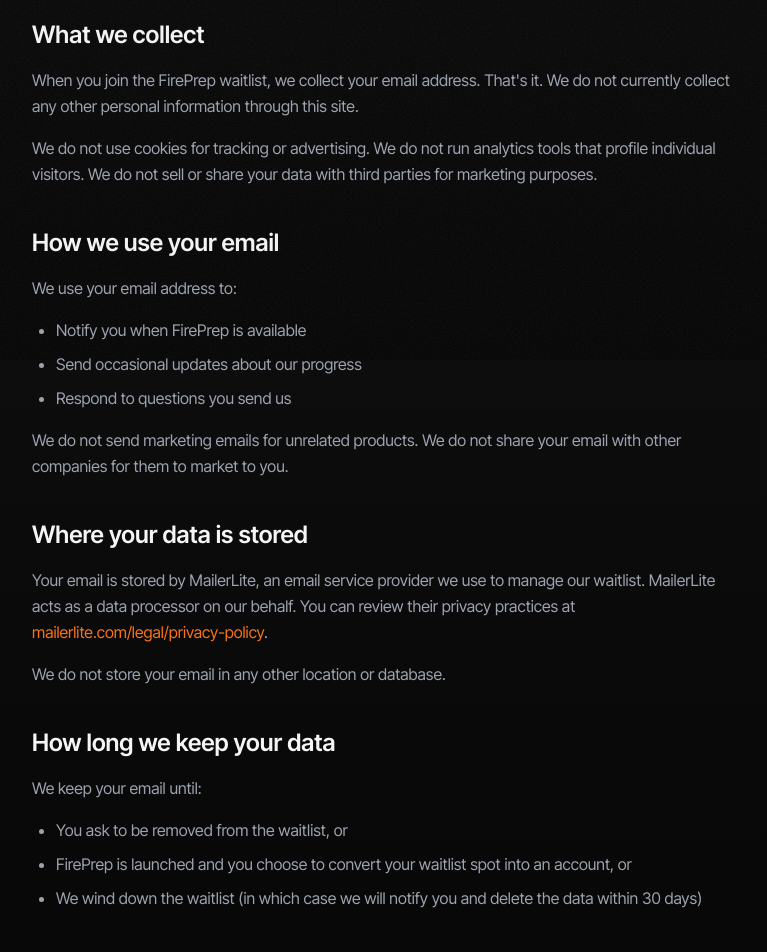
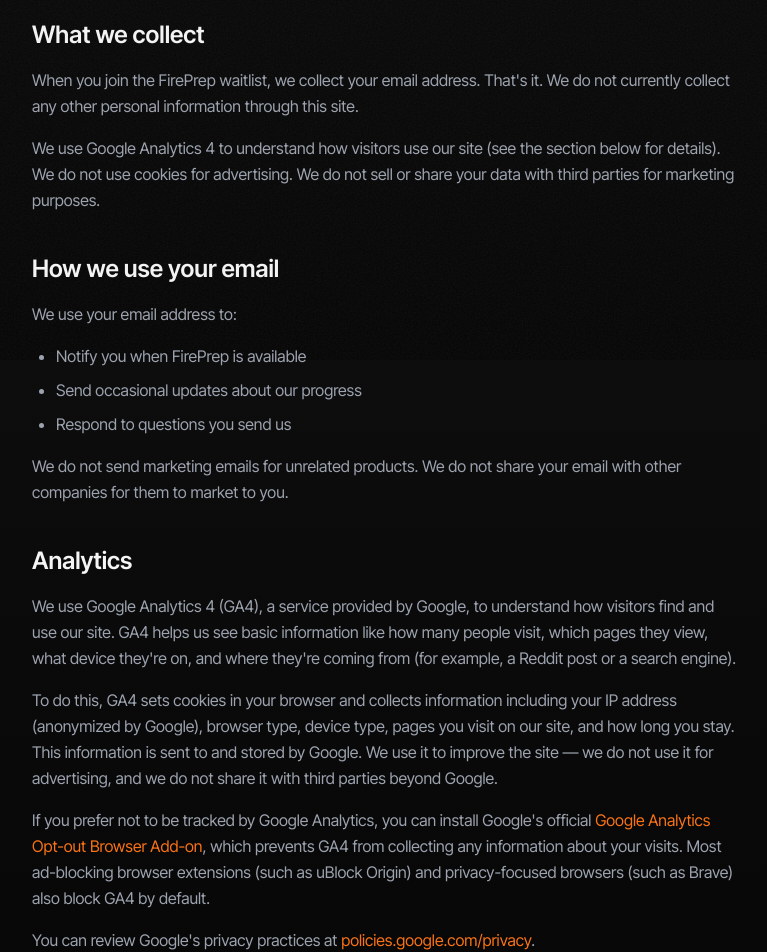
Before and after one commit to claritydigitalsystems/fireprep-landing, a Next.js app: page /privacy in a window 1280 px wide. Shown: the part 440-1392 px from the top of the page, without its empty margins (256-1023 px from the left). Built offline with nearby package versions, Linux system fonts and the light colour scheme.

Commit message:
Update privacy policy to disclose Google Analytics

```diff
--- a/src/app/privacy/page.tsx
+++ b/src/app/privacy/page.tsx
@@ -13,7 +13,7 @@
         Privacy Policy
       </h1>
       <p className="mb-10 text-sm italic text-text-secondary">
-        Last updated: May 1, 2026
+        Last updated: May 14, 2026
       </p>
 
       <p className="mb-4 leading-relaxed text-text-secondary">
@@ -45,9 +45,10 @@
         information through this site.
       </p>
       <p className="mb-4 leading-relaxed text-text-secondary">
-        We do not use cookies for tracking or advertising. We do not run
-        analytics tools that profile individual visitors. We do not sell or
-        share your data with third parties for marketing purposes.
+        We use Google Analytics 4 to understand how visitors use our site (see
+        the section below for details). We do not use cookies for advertising.
+        We do not sell or share your data with third parties for marketing
+        purposes.
       </p>
 
       <h2 className="mb-4 mt-10 font-body text-2xl font-semibold text-text-primary">
@@ -64,6 +65,52 @@
       <p className="mb-4 leading-relaxed text-text-secondary">
         We do not send marketing emails for unrelated products. We do not share
         your email with other companies for them to market to you.
+      </p>
+
+      <h2 className="mb-4 mt-10 font-body text-2xl font-semibold text-text-primary">
+        Analytics
+      </h2>
+      <p className="mb-4 leading-relaxed text-text-secondary">
+        We use Google Analytics 4 (GA4), a service provided by Google, to
+        understand how visitors find and use our site. GA4 helps us see basic
+        information like how many people visit, which pages they view, what
+        device they&apos;re on, and where they&apos;re coming from (for example,
+        a Reddit post or a search engine).
+      </p>
+      <p className="mb-4 leading-relaxed text-text-secondary">
+        To do this, GA4 sets cookies in your browser and collects information
+        including your IP address (anonymized by Google), browser type, device
+        type, pages you visit on our site, and how long you stay. This
+        information is sent to and stored by Google. We use it to improve the
+        site — we do not use it for advertising, and we do not share it with
+        third parties beyond Google.
+      </p>
+      <p className="mb-4 leading-relaxed text-text-secondary">
+        If you prefer not to be tracked by Google Analytics, you can install
+        Google&apos;s official{" "}
+        <a
+          href="https://tools.google.com/dlpage/gaoptout"
+          target="_blank"
+          rel="noopener noreferrer"
+          className="text-orange underline-offset-2 hover:underline"
+        >
+          Google Analytics Opt-out Browser Add-on
+        </a>
+        , which prevents GA4 from collecting any information about your visits.
+        Most ad-blocking browser extensions (such as uBlock Origin) and
+        privacy-focused browsers (such as Brave) also block GA4 by default.
+      </p>
+      <p className="mb-4 leading-relaxed text-text-secondary">
+        You can review Google&apos;s privacy practices at{" "}
+        <a
+          href="https://policies.google.com/privacy"
+          target="_blank"
+          rel="noopener noreferrer"
+          className="text-orange underline-offset-2 hover:underline"
+        >
+          policies.google.com/privacy
+        </a>
+        .
       </p>
 
       <h2 className="mb-4 mt-10 font-body text-2xl font-semibold text-text-primary">
```
